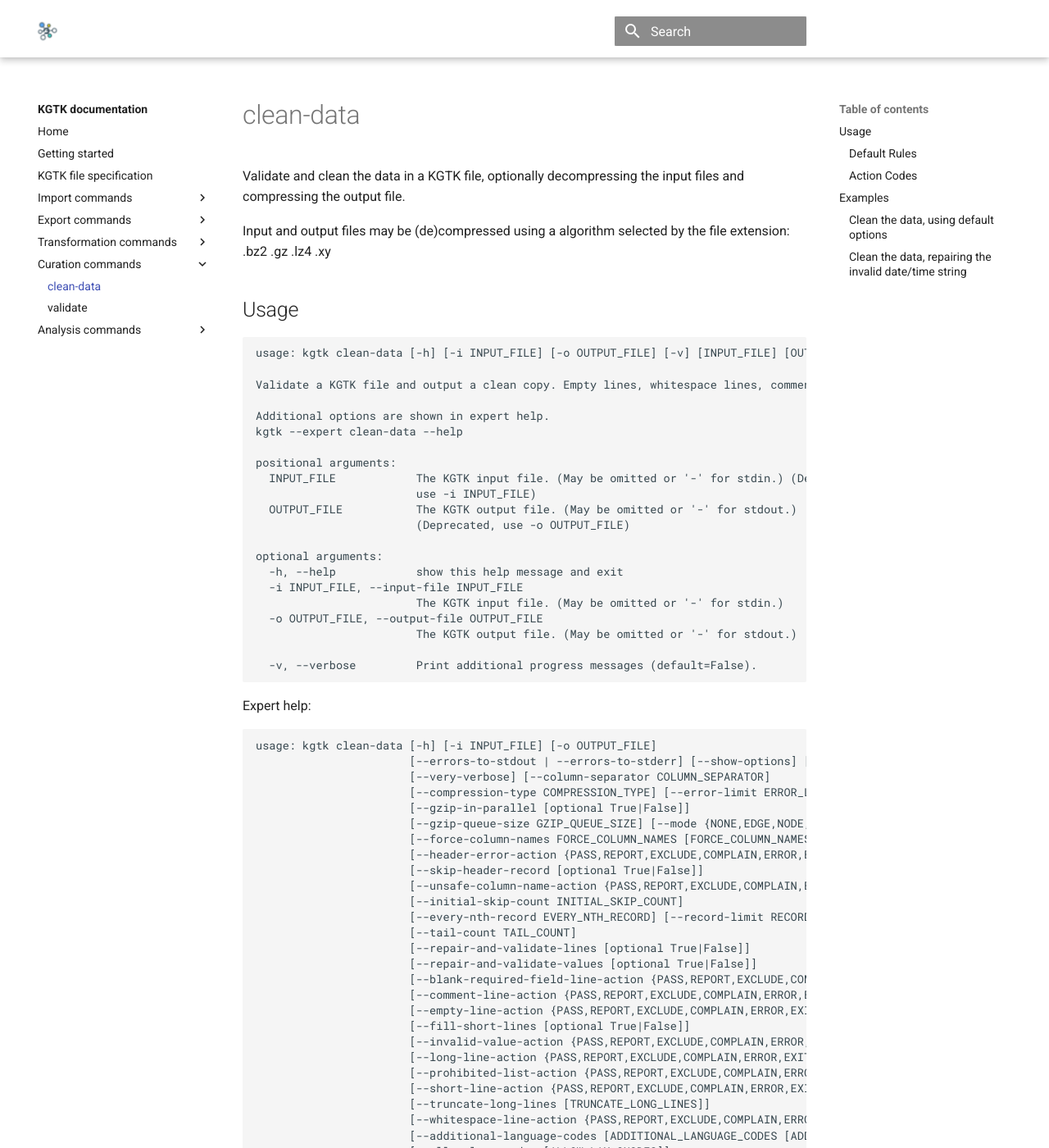
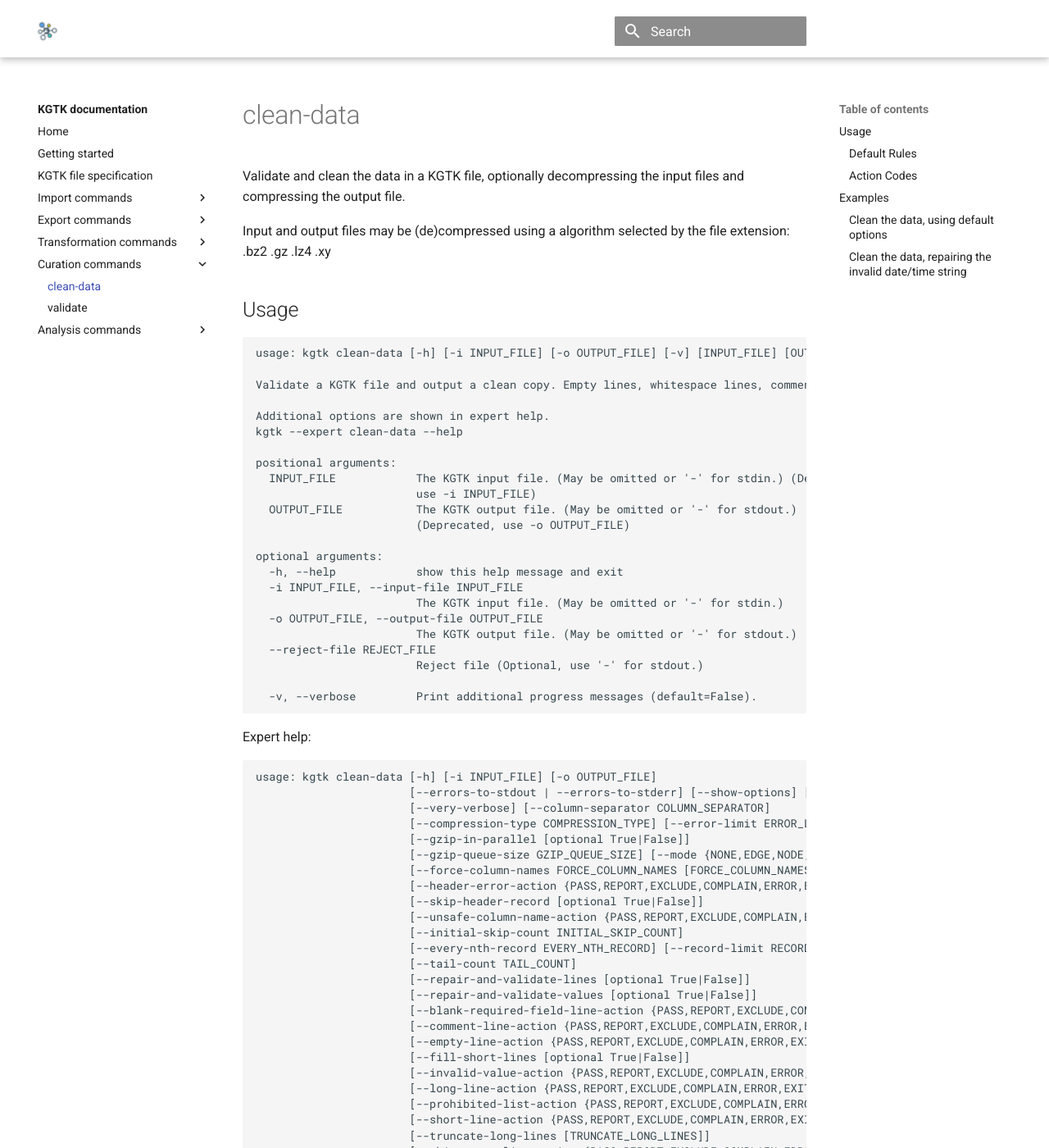
Before and after one commit to usc-isi-i2/kgtk, an MkDocs documentation site: the page built from docs/curate/clean_data.md, in a window 1280 px wide and 1400 px high. Shown: the whole window at 82% size. Built offline with MkDocs 1.6.1 and Material for MkDocs 9.7.7, drawn with Linux system fonts in a browser that asks for light colours; comment, search, counter and statistics services are not loaded; some of the changed text lies outside the part shown.

Commit message:
Bring the documentation for kgtk clean-data up to date.

````diff
--- a/docs/curate/clean_data.md
+++ b/docs/curate/clean_data.md
@@ -25,6 +25,8 @@ optional arguments:
                         The KGTK input file. (May be omitted or '-' for stdin.)
   -o OUTPUT_FILE, --output-file OUTPUT_FILE
                         The KGTK output file. (May be omitted or '-' for stdout.)
+  --reject-file REJECT_FILE
+                        Reject file (Optional, use '-' for stdout.)
 
   -v, --verbose         Print additional progress messages (default=False).
 ```
@@ -99,6 +101,8 @@ optional arguments:
                         The KGTK input file. (May be omitted or '-' for stdin.)
   -o OUTPUT_FILE, --output-file OUTPUT_FILE
                         The KGTK output file. (May be omitted or '-' for stdout.)
+  --reject-file REJECT_FILE
+                        Reject file (Optional, use '-' for stdout.)
 
 Error and feedback messages:
   Send error messages and feedback to stderr or stdout, control the amount of feedback and debugging messages.
````
Also changed, not shown: other parts of docs/curate/clean_data.md (+10 -0 lines).
